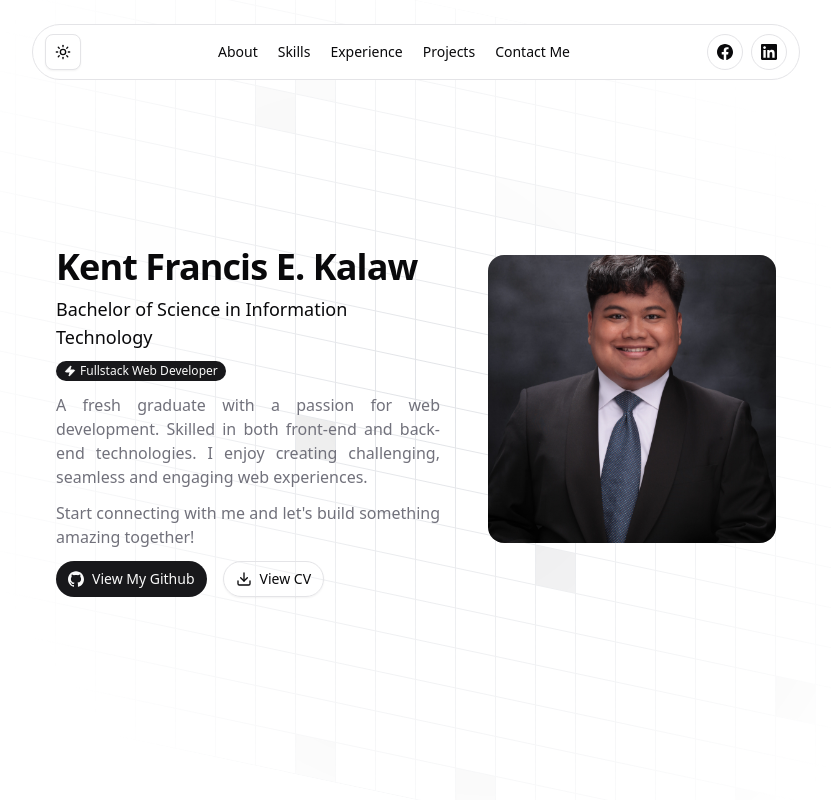
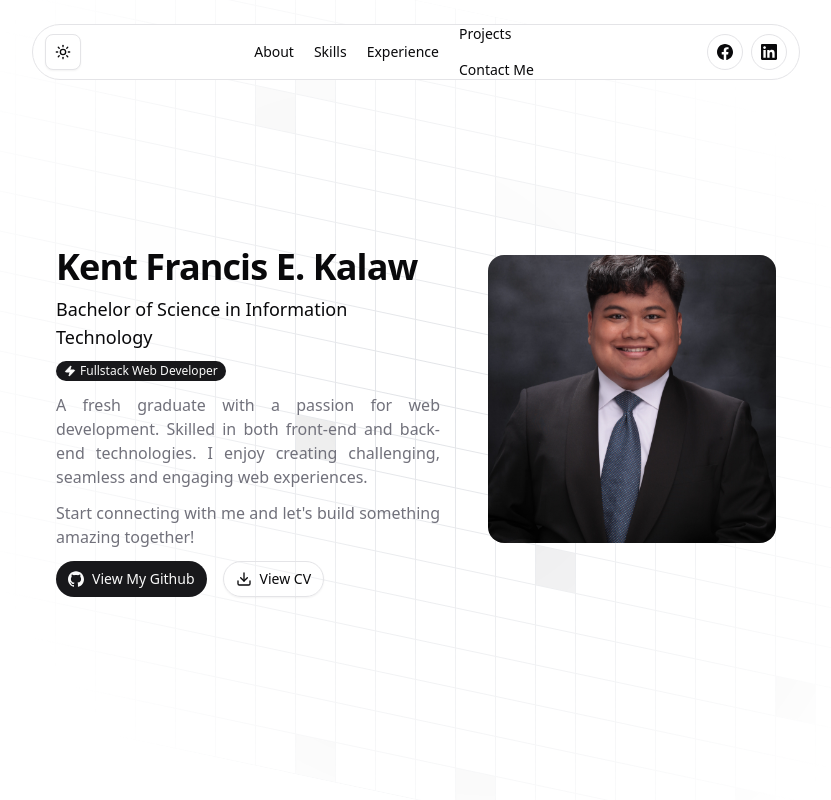
Before and after one commit to KentKalaw/kent-portfolio-v2, a Next.js app: page / in a window 1280 px wide. Shown: the top 800 px of the page, without its empty margins (224-1055 px from the left). Built offline with nearby package versions, Linux system fonts and the light colour scheme.

Commit message:
fix: projects missing test

```diff
--- a/src/components/navbar/nav-menu.tsx
+++ b/src/components/navbar/nav-menu.tsx
@@ -30,11 +30,9 @@ export const NavMenu = ({ className, ...props }: NavigationMenuProps) => (
         </NavigationMenuLink>
       </NavigationMenuItem>
       <NavigationMenuItem>
-        <NavigationMenuLink asChild>
-          <Link href="#projects">Projects</Link>
-        </NavigationMenuLink>
-      </NavigationMenuItem>
-      <NavigationMenuItem>
+        <NavigationMenuItem>
+          <NavigationMenuLink href="#projects">Projects</NavigationMenuLink>
+        </NavigationMenuItem>
         <NavigationMenuLink asChild>
           <Link href="#contact">Contact Me</Link>
         </NavigationMenuLink>
```
